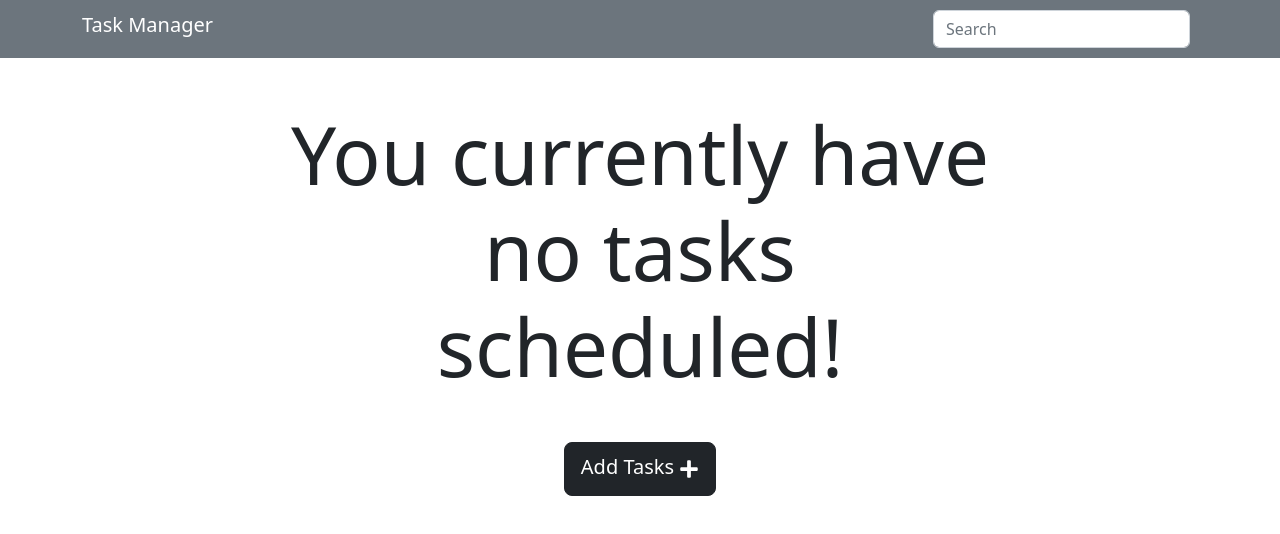
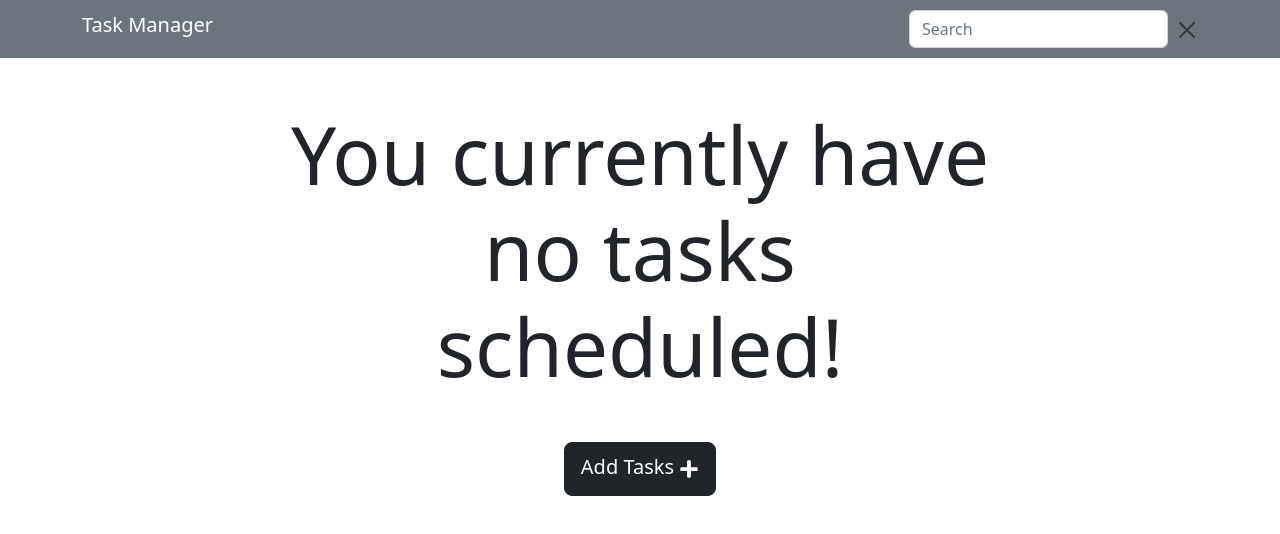
Before and after one commit to dmuthui/C4-SOLO-WK6-TASKMANAGERAPP, a React (Create React App) app: page / in a window 1280 px wide. Shown: the top 534 px of the page. Built offline with nearby package versions, Linux system fonts and the light colour scheme.

Commit message:
introduced a way to clear the search area and revert back to the old list

```diff
--- a/src/App.js
+++ b/src/App.js
@@ -17,7 +17,7 @@ function App() {
 
   //setting states for the taskList
   const [tasksList, updateList] = useState([]);
-
+  const [temporaryStorage, setTemporaryStorage] = useState([]);
   const todo = { id: counter, task: task, date: date, time: time };
 
   //adding event listener functions for data entry
@@ -26,17 +26,22 @@ function App() {
     affected.id === 'task' ? setTask(affected.value) : affected.id === 'date' ? setDate(affected.value) : setTime(affected.value);
   }
 
-
-  const handleQuery = (event)=>{
-    event.preventDefault()
-    setQuery(event.target.value);
-    query.length ? updateList(tasksList): updateList(tasksList.filter(task=>((task.task).toLowerCase()).includes(query.toLowerCase())))
-}
-
   const handleTaskForm = (event) => {
     setDisplayForm(true);
     setToggleDisplay('d-none')
   };
+
+  const handleQuery = (event) => {
+    setQuery(event.target.value);
+    console.log(event)
+    updateList(tasksList.filter(task => ((task.task).toLowerCase()).includes(query.toLowerCase())))
+
+  }
+  const clearQuery = (event)=>{
+    event.preventDefault()
+    setQuery('')
+    updateList(temporaryStorage)
+  }
 
   //adding event listener functions for form submission
   const submitTask = (event) => {
@@ -45,14 +50,16 @@ function App() {
 
     holderList.push(todo);
     updateList(holderList);
+    setTemporaryStorage(holderList);
     setCounter(counter + 1);
     setTask(''); setDate(''); setTime('');
   }
 
+
   return (
     <div className="App">
-      <Navbar tasksList={tasksList} updateList={updateList} query={query} handleQuery={handleQuery}></Navbar>
-      <CreateTasks task={task} date={date} time={time} handleTask={handleTask} submitTask={submitTask} tasksList={tasksList} updateList={updateList} handleTaskForm={handleTaskForm} displayForm={displayForm} toggleDisplay={toggleDisplay}/>
+      <Navbar tasksList={tasksList} updateList={updateList} query={query} handleQuery={handleQuery} clearQuery={clearQuery}></Navbar>
+      <CreateTasks task={task} date={date} time={time} handleTask={handleTask} submitTask={submitTask} tasksList={tasksList} updateList={updateList} handleTaskForm={handleTaskForm} displayForm={displayForm} toggleDisplay={toggleDisplay} />
     </div>
   );
 }
--- a/src/Components/ListTasks.js
+++ b/src/Components/ListTasks.js
@@ -1,4 +1,5 @@
 import 'bootstrap/dist/css/bootstrap.min.css';
+import { FaTrash } from "react-icons/fa";
 
 export default function ListTasks(props) {
     const { counter, date, task, time, tasksList, updateList } = props;
@@ -9,7 +10,7 @@ export default function ListTasks(props) {
             <td>{task}</td>
             <td>{date}</td>
             <td>{time}</td>
-            <td><button type="button" className="btn btn-close" onClick={deleteTask}></button></td>
+            <td><button type="button" className="btn m-0 pt-0" onClick={deleteTask}> <FaTrash className='mt-0'/></button></td>
         </tr>
     )
 }
--- a/src/Components/Navbar.js
+++ b/src/Components/Navbar.js
@@ -1,8 +1,6 @@
 import 'bootstrap/dist/css/bootstrap.min.css';
-import { FaSistrix } from "react-icons/fa";
 
-
-export default function Navbar({tasksList, updateList, query, handleQuery}) {
+export default function Navbar({query, handleQuery, clearQuery}) {
     const submitForm = (event)=>event.target.preventDefault()
     return (
         <nav className="navbar navbar-dark bg-secondary">
@@ -10,6 +8,7 @@ export default function Navbar({tasksList, updateList, query, handleQuery}) {
                 <h5 className="navbar-brand">Task Manager</h5>
                 <form onSubmit={submitForm} className="d-flex" role="search">
                     <input onChange={handleQuery} className="form-control me-2" type="search" placeholder="Search" value={query}></input>
+                    <button onClick={clearQuery} className="btn-close mt-2" type="button"></button>
                 </form>
             </div>
         </nav>
```
Also changed, not shown: src/Components/Table.js (+5 -6 lines).
